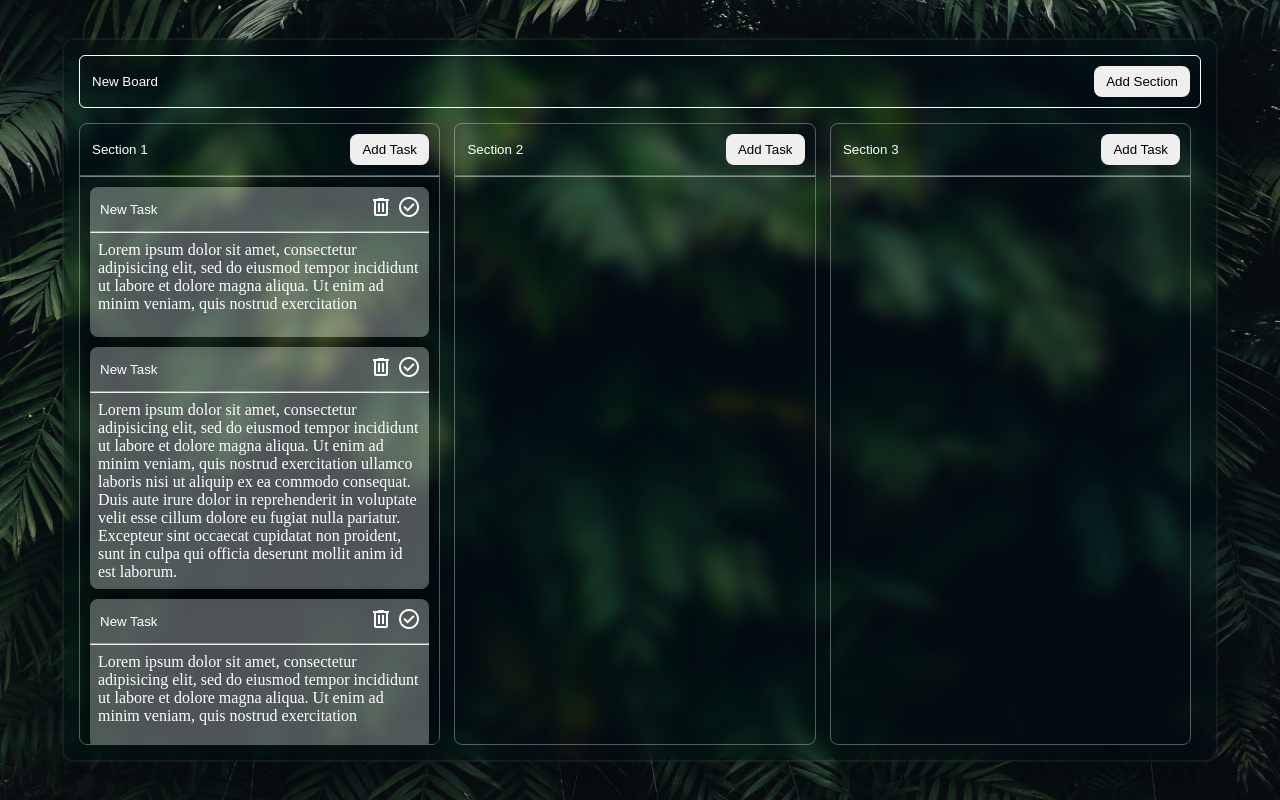
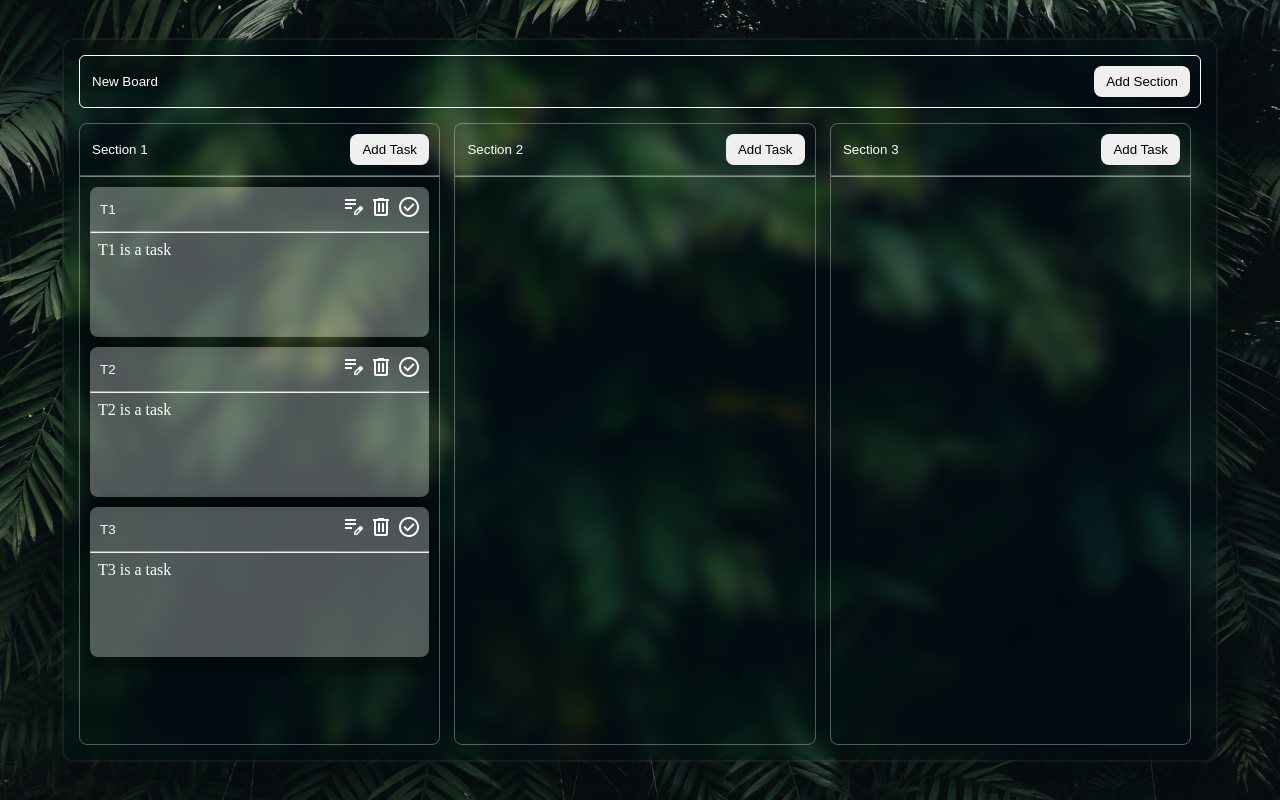
Before and after one commit to Dev-Akash/Developium, a plain HTML site: page index.html in a window 1280 px wide. Drawn offline with nearby package versions, Linux system fonts and the light colour scheme.

Commit message:
Added Fetch Tasks functionality

```diff
--- a/index.html
+++ b/index.html
@@ -23,14 +23,17 @@
 					</div>
 					<hr style="opacity: 0.5;">
 					<div class="section_body" ondrop="drop(event)" ondragover="allowDrop(event)">
-						<div class="task_container" id="task1" draggable="true" ondragstart="drag(event)">
+						<div class="task_container" id="task0" draggable="true" ondragstart="drag(event)">
 							<div class="task_header">
 								<input type="text" value="New Task">
 								<div>
-									<span class="material-symbols-outlined">
+									<span class="material-symbols-outlined" title="Edit Note">
+										edit_note
+									</span>
+									<span class="material-symbols-outlined" title="Delete">
 										delete
 									</span>
-									<span class="material-symbols-outlined">
+									<span class="material-symbols-outlined" title="Mark Complete">
 										check_circle
 									</span>
 								</div>
@@ -43,14 +46,17 @@
 							</div>
 						</div>
 
-						<div class="task_container" id="task2" draggable="true" ondragstart="drag(event)">
+						<div class="task_container" id="task1" draggable="true" ondragstart="drag(event)">
 							<div class="task_header">
 								<input type="text" value="New Task">
 								<div>
-									<span class="material-symbols-outlined">
+									<span class="material-symbols-outlined" title="Edit Note">
+										edit_note
+									</span>
+									<span class="material-symbols-outlined" title="Delete">
 										delete
 									</span>
-									<span class="material-symbols-outlined">
+									<span class="material-symbols-outlined" title="Mark Complete">
 										check_circle
 									</span>
 								</div>
@@ -66,14 +72,17 @@
 							</div>
 						</div>
 
-						<div class="task_container" id="task3" draggable="true" ondragstart="drag(event)">
+						<div class="task_container" id="task2" draggable="true" ondragstart="drag(event)">
 							<div class="task_header">
 								<input type="text" value="New Task">
 								<div>
-									<span class="material-symbols-outlined">
+									<span class="material-symbols-outlined" title="Edit Note">
+										edit_note
+									</span>
+									<span class="material-symbols-outlined" title="Delete">
 										delete
 									</span>
-									<span class="material-symbols-outlined">
+									<span class="material-symbols-outlined" title="Mark Complete">
 										check_circle
 									</span>
 								</div>
--- a/script.js
+++ b/script.js
@@ -13,22 +13,7 @@ function drop(ev) {
 }
 
 function saveNameCookie(val){
-  var taskVal = {
-    0: {
-      taskName: "T1",
-      taskDesc: "T1 is a task",
-      isCompleted: false,
-      sectionIndex: 0,
-    },
-    1: {
-      taskName: "T2",
-      taskDesc: "T2 is a task",
-      isCompleted: false,
-      sectionIndex: 2,
-    },
-  }
   setCookie("BoardName", val, 365);
-  setCookie("Tasks", JSON.stringify(taskVal), 365);
 }
 
 function saveSectionCookie(event){
@@ -50,7 +35,7 @@ function getCookieData(){
 
   var sectionData = getCookie("Sections");
   if(sectionData == ''){
-    var sectionData = {
+    sectionData = {
       0: 'Section 1',
       1: 'Section 2',
       2: 'Section 3'
@@ -60,13 +45,49 @@ function getCookieData(){
   else{
     sectionData = JSON.parse(sectionData);
   }
-  // var taskData = JSON.parse(getCookie("Tasks"));
+  var taskData = getCookie("Tasks");
+  if(taskData == ''){
+    taskData = {
+      0: {
+        taskName: "T1",
+        taskDesc: "T1 is a task",
+        isCompleted: false,
+        sectionIndex: 0,
+      },
+      1: {
+        taskName: "T2",
+        taskDesc: "T2 is a task",
+        isCompleted: false,
+        sectionIndex: 1,
+      },
+      2: {
+        taskName: "T3",
+        taskDesc: "T3 is a task",
+        isCompleted: false,
+        sectionIndex: 2
+      }
+    }
+    setCookie("Tasks", JSON.stringify(taskData), 365);
+  }
+  else{
+    taskData = JSON.parse(taskData);
+  }
 
   document.getElementById("board_name").value = boardName;
+
   for(let i=0; i<Object.keys(sectionData).length; i++){
     document.getElementById("section"+i).value = sectionData[i];
   }
-  console.log(boardName, sectionData);
+
+  for(let j=0; j<Object.keys(taskData).length; j++){
+    let t = document.getElementById("task"+j);
+    let h = t.getElementsByClassName('task_header')[0];
+    let inp = h.getElementsByTagName('input')[0];
+    let b = t.getElementsByClassName('task_body')[0];
+    inp.value = taskData[j].taskName;
+    b.innerHTML = taskData[j].taskDesc;
+  }
+  // console.log(boardName, sectionData, taskData);
 }
 
 
```
